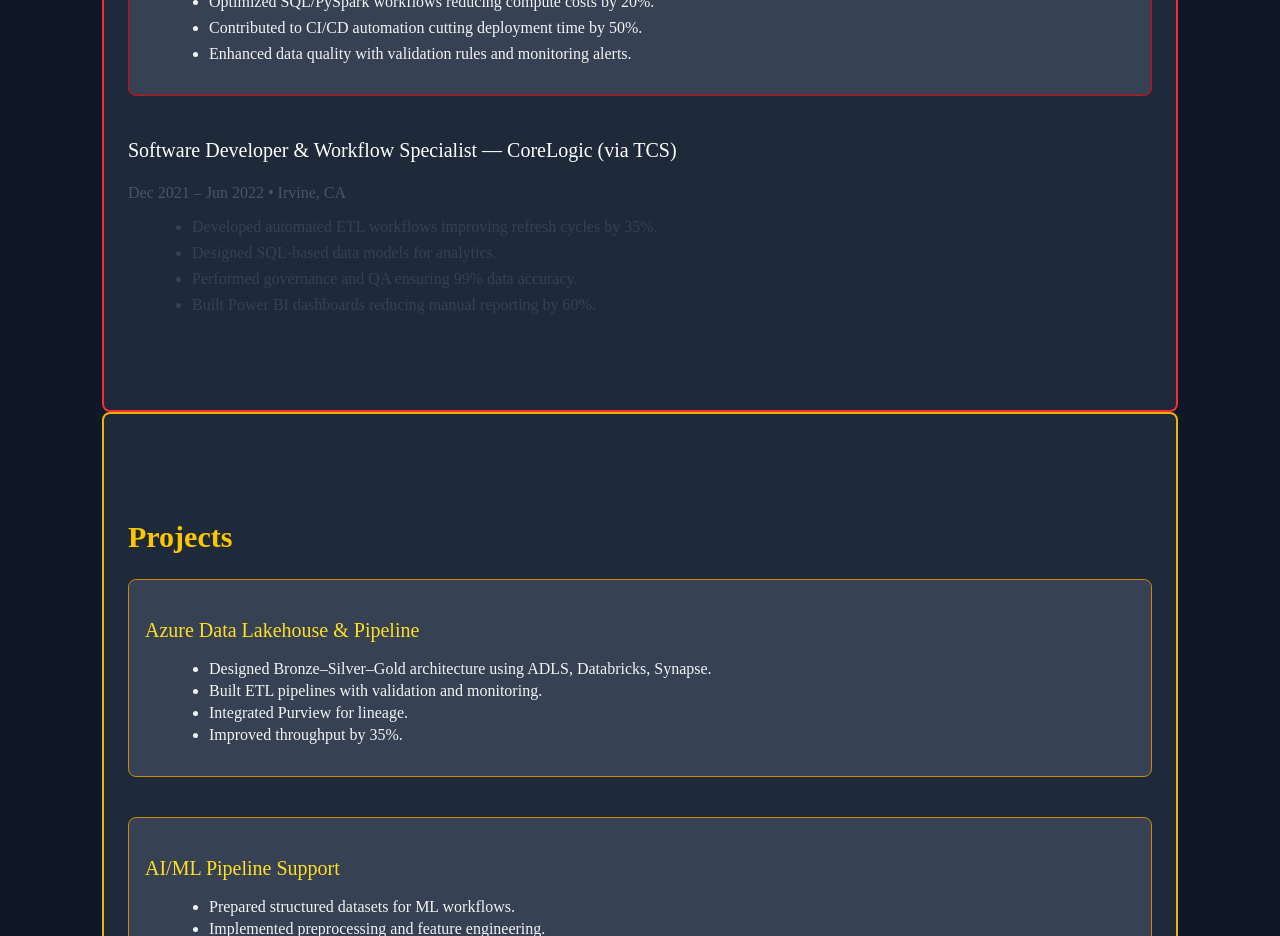
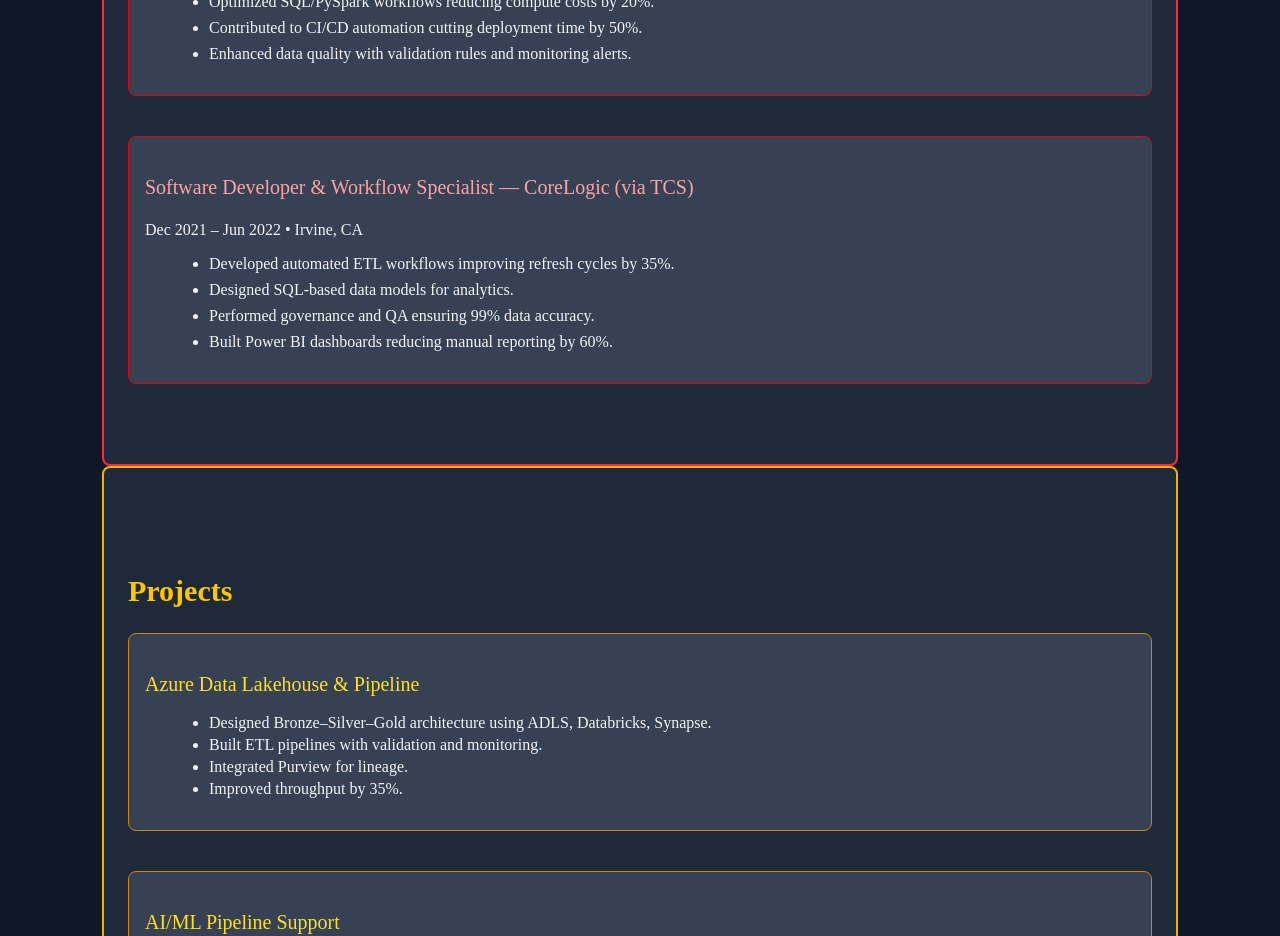
Before and after one commit to DheerajSaketh/dheeraj-portfolio, a Next.js app: page / in a window 1280 px wide. Shown: the part 2200-3136 px from the top of the page. Built offline with nearby package versions, Linux system fonts and the light colour scheme.

Commit message:
Fix visibility of second job experience entry in Experience section

```diff
--- a/app/components/Experience.tsx
+++ b/app/components/Experience.tsx
@@ -19,10 +19,10 @@ export default function Experience() {
           </ul>
         </div>
 
-        <div>
-          <h3 className="text-xl font-medium">Software Developer & Workflow Specialist — CoreLogic (via TCS)</h3>
-          <p className="text-gray-600 mb-3">Dec 2021 – Jun 2022 • Irvine, CA</p>
-          <ul className="list-disc ml-6 text-gray-700 space-y-2">
+        <div className="border border-red-600 rounded-lg p-4 bg-gray-700">
+          <h3 className="text-xl font-medium text-red-300">Software Developer & Workflow Specialist — CoreLogic (via TCS)</h3>
+          <p className="text-gray-100 mb-3">Dec 2021 – Jun 2022 • Irvine, CA</p>
+          <ul className="list-disc ml-6 text-gray-100 space-y-2">
             <li>Developed automated ETL workflows improving refresh cycles by 35%.</li>
             <li>Designed SQL-based data models for analytics.</li>
             <li>Performed governance and QA ensuring 99% data accuracy.</li>
```
